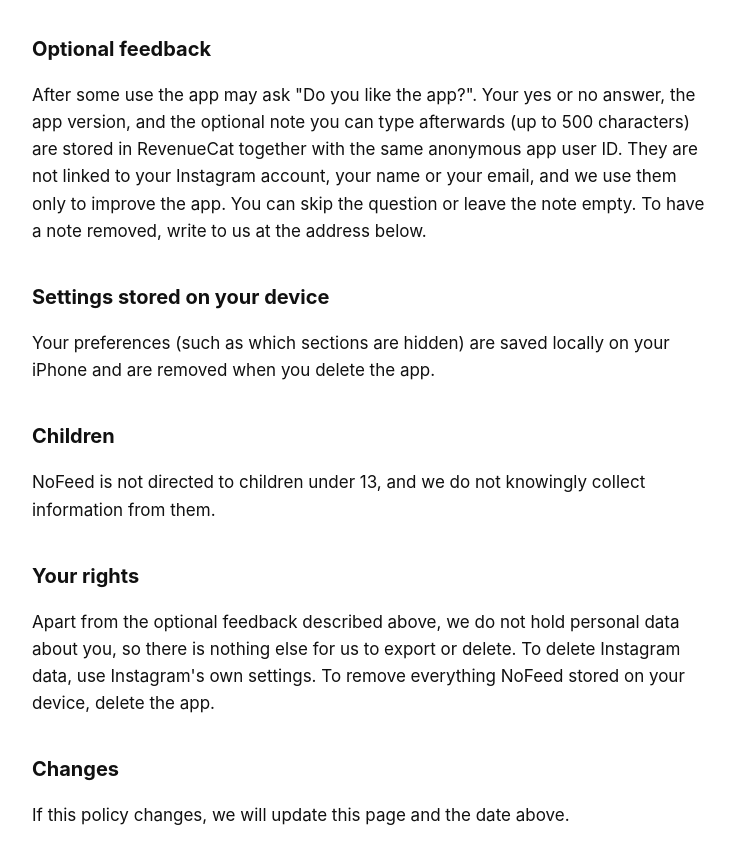
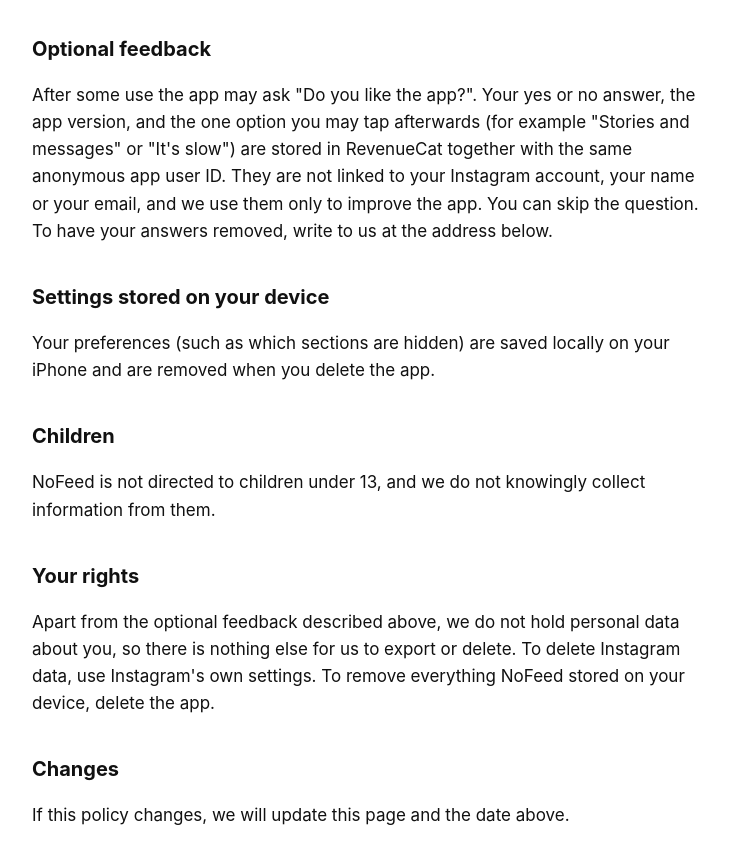
Before and after one commit to Andrey2341/nofeed-config, a plain HTML site: page privacy.html in a window 1280 px wide. Shown: the part 1076-1939 px from the top of the page, without its empty margins (268-1007 px from the left). Drawn offline with Linux system fonts and the light colour scheme.

Commit message:
Privacy policy: the feedback follow-up is a tapped option, no free text
Co-Authored-By: Claude Opus 5.5 <noreply@anthropic.com>

```diff
--- a/privacy.html
+++ b/privacy.html
@@ -12,7 +12,7 @@
 <h2>Subscriptions</h2>
 <p>Purchases are processed by Apple. We use RevenueCat to check whether your subscription is active. RevenueCat receives an anonymous app user ID and your purchase history (for example, which plan you have and when it renews). It does not receive your name, email or Instagram account. See <a href="https://www.revenuecat.com/privacy">RevenueCat's Privacy Policy</a>.</p>
 <h2>Optional feedback</h2>
-<p>After some use the app may ask "Do you like the app?". Your yes or no answer, the app version, and the optional note you can type afterwards (up to 500 characters) are stored in RevenueCat together with the same anonymous app user ID. They are not linked to your Instagram account, your name or your email, and we use them only to improve the app. You can skip the question or leave the note empty. To have a note removed, write to us at the address below.</p>
+<p>After some use the app may ask "Do you like the app?". Your yes or no answer, the app version, and the one option you may tap afterwards (for example "Stories and messages" or "It's slow") are stored in RevenueCat together with the same anonymous app user ID. They are not linked to your Instagram account, your name or your email, and we use them only to improve the app. You can skip the question. To have your answers removed, write to us at the address below.</p>
 <h2>Settings stored on your device</h2>
 <p>Your preferences (such as which sections are hidden) are saved locally on your iPhone and are removed when you delete the app.</p>
 <h2>Children</h2>
```
